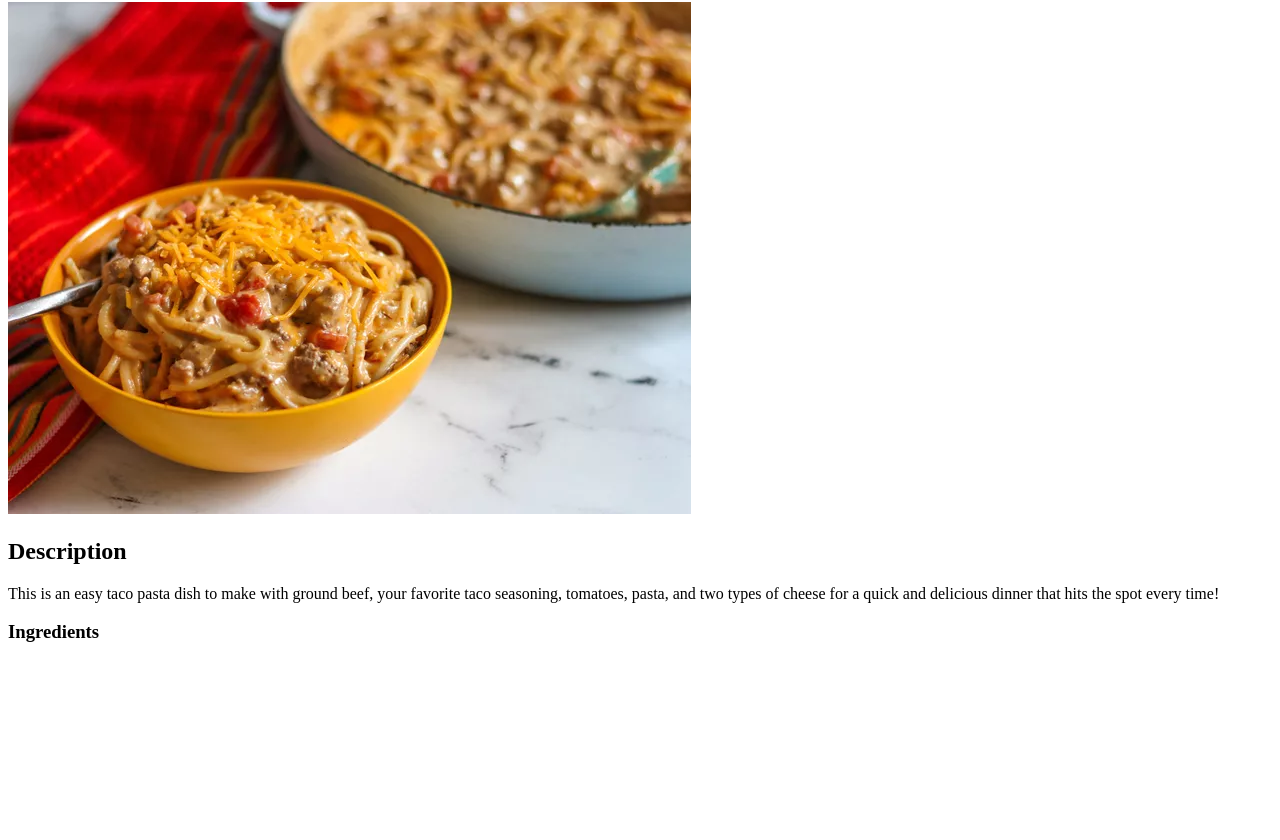
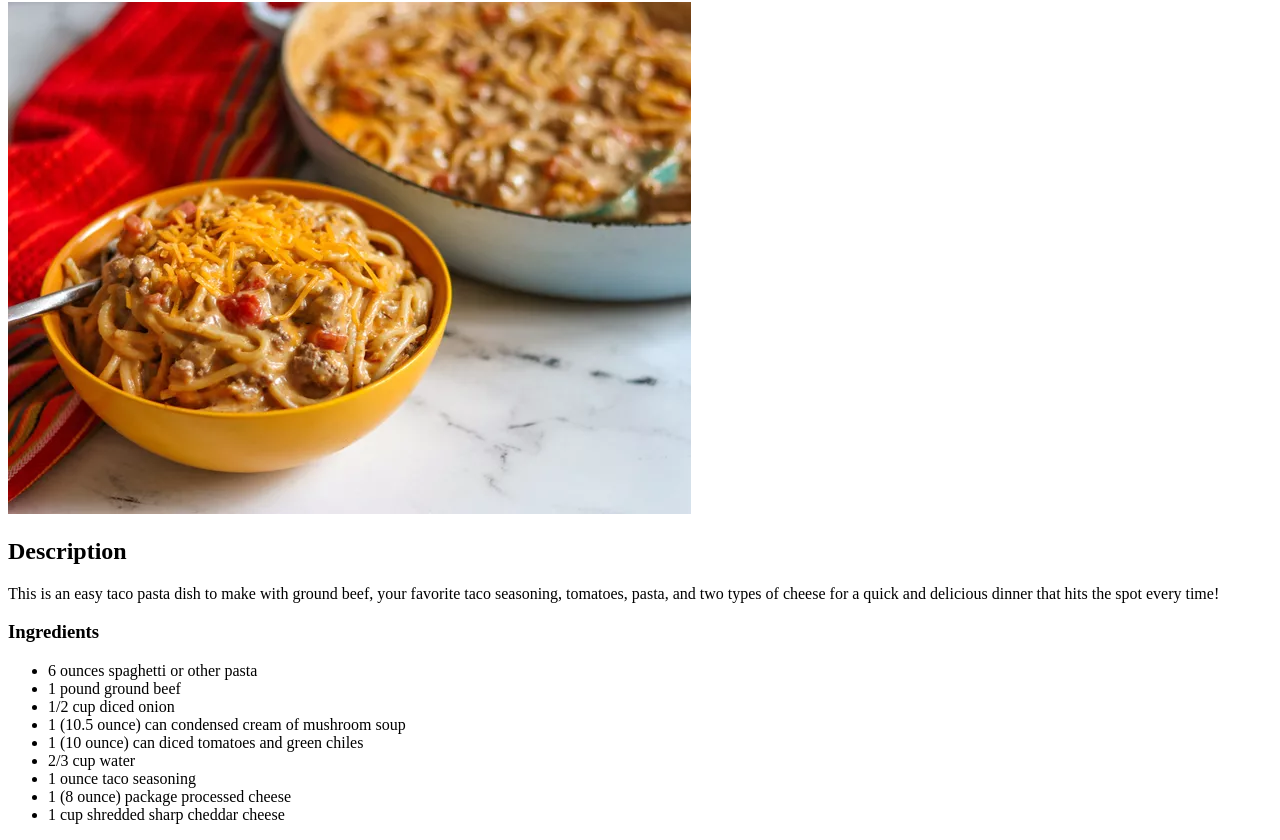
Before and after one commit to willycode/odin-recipes, a plain HTML site: page recipes/taco-pasta.html in a window 1280 px wide. Shown: the part 78-918 px from the top of the page. Before the commit the page ends 800 px from the top, so only its background shows below. Drawn offline with Linux system fonts and the light colour scheme.

Commit message:
add ingredients list
Added ingredients list

```diff
--- a/recipes/taco-pasta.html
+++ b/recipes/taco-pasta.html
@@ -11,6 +11,17 @@
     <h2>Description</h2>
     <p>This is an easy taco pasta dish to make with ground beef, your favorite taco seasoning, tomatoes, pasta, and two types of cheese for a quick and delicious dinner that hits the spot every time!</p>
     <h3>Ingredients</h3>
+    <ul>
+        <li>6 ounces spaghetti or other pasta</li>
+        <li>1 pound ground beef</li>
+        <li>1/2 cup diced onion</li>
+        <li>1 (10.5 ounce) can condensed cream of mushroom soup</li>
+        <li>1 (10 ounce) can diced tomatoes and green chiles</li>
+        <li>2/3 cup water</li>
+        <li>1 ounce taco seasoning</li>
+        <li>1 (8 ounce) package processed cheese</li>
+        <li>1 cup shredded sharp cheddar cheese</li>
+    </ul>
 
 </body>
 </html>
```
